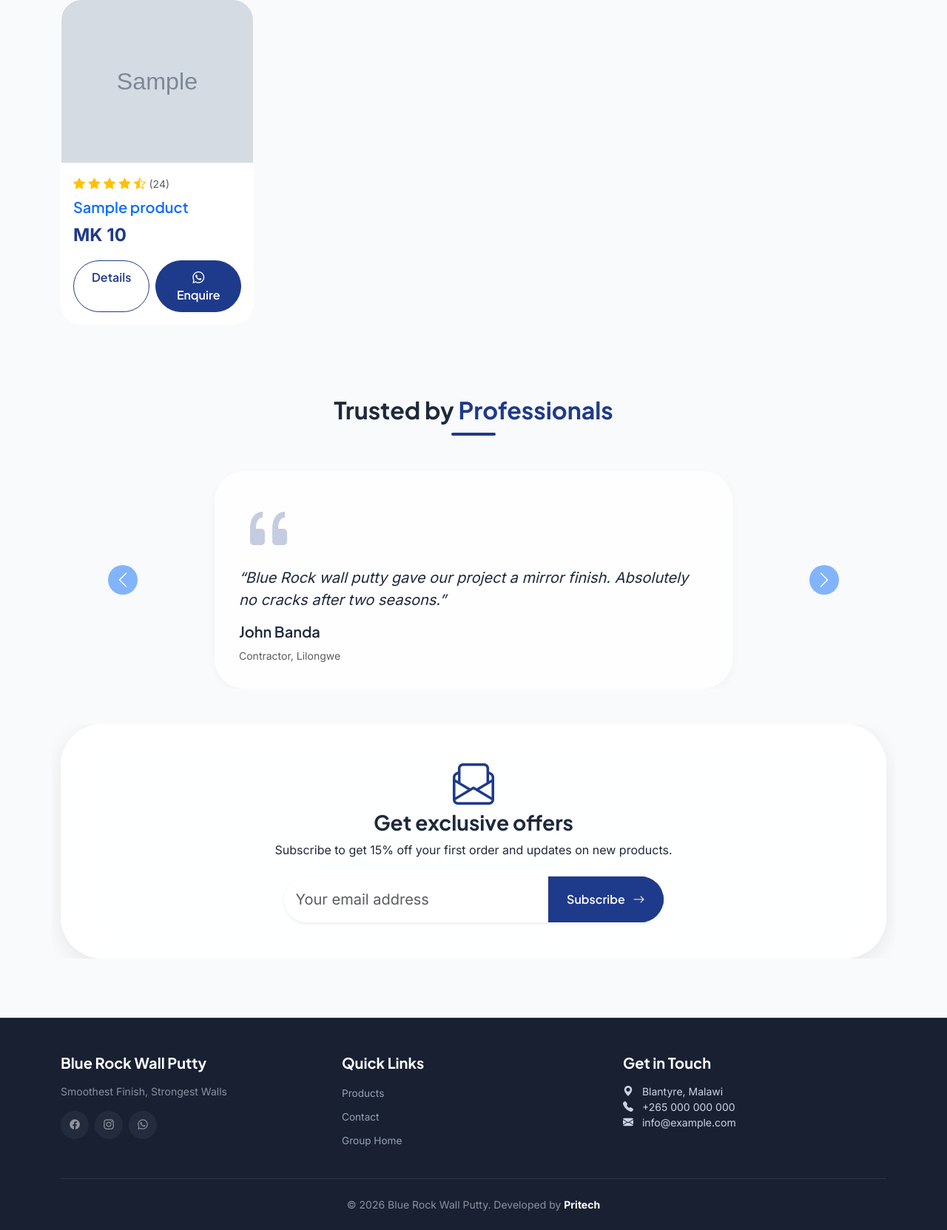
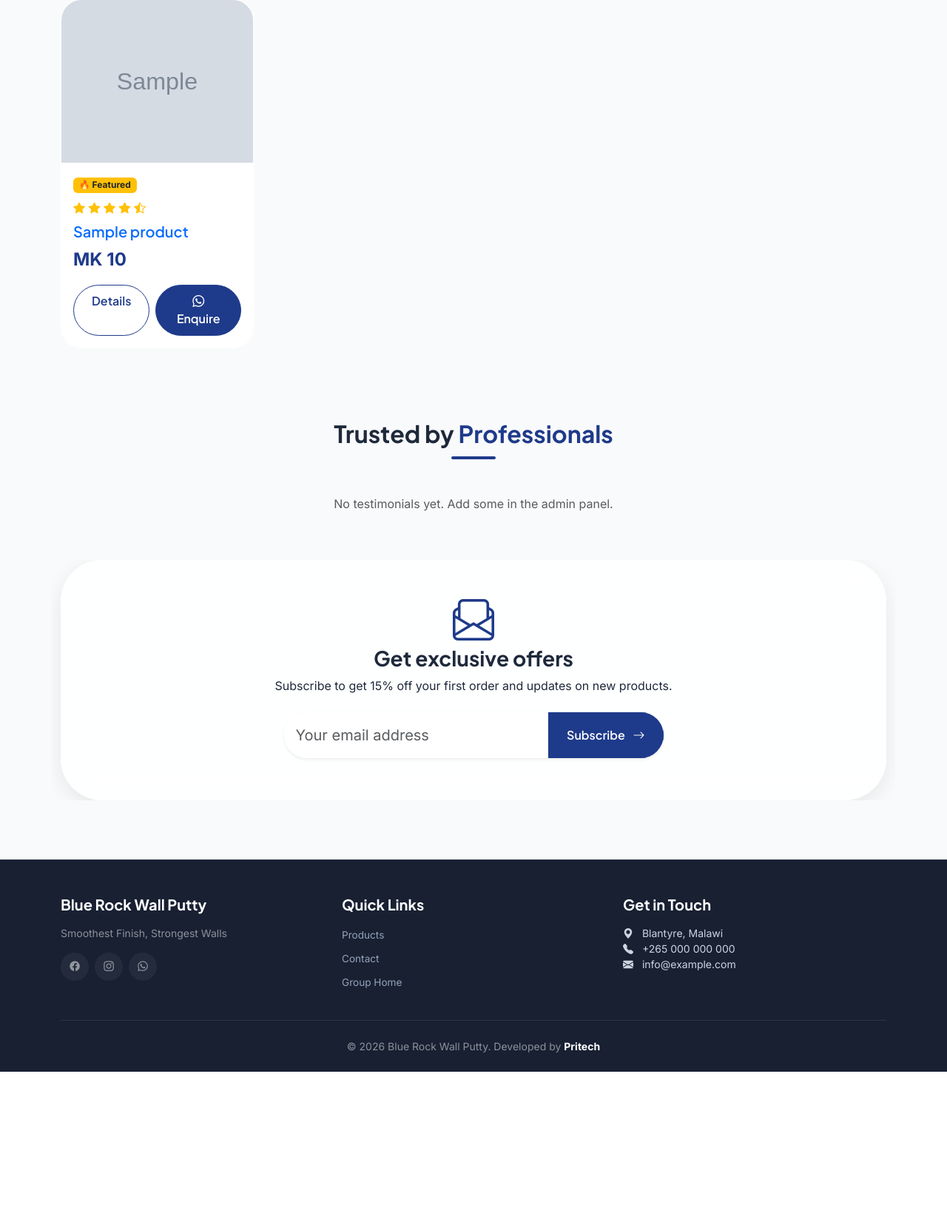
Before and after one commit to Izk-123/J-N, a Django app: page /products/ in a window 1280 px wide. Shown: the part 1321-2984 px from the top of the page at 74% size. After the commit the page ends 2770 px from the top, so only its background shows below. Run offline with Django 4.2, Linux system fonts and the light colour scheme; data comes from the database, SQL or seed files in the repository; tables that the repository leaves empty hold one stand-in row (values such as "Sample post"); grey boxes marked "Sample" are stand-in pictures; parts of the project's set-up code (start-up, migrations or seed data) failed here and were passed over; some libraries are stand-ins or nearby versions.

Commit message:
Add files via upload

```diff
--- a/templates/products/_product_grid.html
+++ b/templates/products/_product_grid.html
@@ -7,14 +7,28 @@
                 <img src="{{ product.image.url }}" class="product-img" alt="{{ product.name }}" loading="lazy">
             </div>
             <div class="p-3">
+                <!-- Featured badge -->
+                {% if product.is_featured %}
+                <span class="badge bg-warning text-dark mb-2">🔥 Featured</span>
+                {% endif %}
+
+                <!-- Dynamic rating stars (only if product.rating exists) -->
+                {% if product.rating %}
                 <div class="mb-2">
+                    {% with full=product.rating|floatformat:0|add:0 %}
+                    {% for i in "12345"|slice:full %}
                     <i class="bi bi-star-fill text-warning"></i>
-                    <i class="bi bi-star-fill text-warning"></i>
-                    <i class="bi bi-star-fill text-warning"></i>
-                    <i class="bi bi-star-fill text-warning"></i>
+                    {% endfor %}
+                    {% if product.rating|floatformat:1|slice:"-2:" != "0" %}
                     <i class="bi bi-star-half text-warning"></i>
-                    <span class="small text-muted">(24)</span>
+                    {% endif %}
+                    {% for i in "12345"|slice:full|length|add:product.rating|add:0|make_list|slice:product.rating|add:-1 %}
+                    <i class="bi bi-star text-warning"></i>
+                    {% endfor %}
+                    {% endwith %}
                 </div>
+                {% endif %}
+
                 <a href="{% url 'products:product_detail' product.slug %}" class="text-decoration-none">
                     <h5 class="fw-semibold">{{ product.name|truncatechars:40 }}</h5>
                 </a>
--- a/templates/products/base.html
+++ b/templates/products/base.html
@@ -47,7 +47,6 @@
             scroll-behavior: smooth;
         }
 
-        /* Prevent horizontal scroll on all containers */
         .container, .container-fluid {
             overflow-x: hidden;
         }
@@ -57,7 +56,6 @@
             font-weight: 600;
         }
 
-        /* Custom Scrollbar (only for desktop) */
         @media (min-width: 768px) {
             ::-webkit-scrollbar {
                 width: 8px;
@@ -74,7 +72,6 @@
             }
         }
 
-        /* Advanced Spinner */
         .advanced-spinner {
             width: 48px;
             height: 48px;
@@ -97,7 +94,6 @@
             opacity: 1;
         }
 
-        /* Glassmorphism Base */
         .glass-card {
             background: var(--glass-bg);
             backdrop-filter: blur(16px);
@@ -112,7 +108,6 @@
             border-color: var(--primary);
         }
 
-        /* Navbar */
         .navbar-gloss {
             background: rgba(255, 255, 255, 0.88);
             backdrop-filter: blur(20px);
@@ -170,7 +165,6 @@
             width: 100%;
         }
 
-        /* Hero Section with Enhanced Animations */
         .hero-modern {
             position: relative;
             background: linear-gradient(125deg, var(--primary) 0%, var(--primary-dark) 100%);
@@ -186,7 +180,6 @@
                 border-radius: 0 0 3rem 3rem;
             }
         }
-        /* Particles - hidden on mobile for performance */
         .particles-container {
             display: none;
         }
@@ -211,22 +204,11 @@
             animation: floatParticle linear infinite;
         }
         @keyframes floatParticle {
-            0% {
-                transform: translateY(0) translateX(0);
-                opacity: 0;
-            }
-            20% {
-                opacity: 0.6;
-            }
-            80% {
-                opacity: 0.6;
-            }
-            100% {
-                transform: translateY(-100px) translateX(30px);
-                opacity: 0;
-            }
+            0% { transform: translateY(0) translateX(0); opacity: 0; }
+            20% { opacity: 0.6; }
+            80% { opacity: 0.6; }
+            100% { transform: translateY(-100px) translateX(30px); opacity: 0; }
         }
-        /* Floating shapes - scaled down on mobile */
         .hero-shape {
             position: absolute;
             background: radial-gradient(circle, rgba(255,255,255,0.15) 0%, transparent 70%);
@@ -248,7 +230,6 @@
             position: relative;
             z-index: 2;
         }
-        /* Text reveal */
         .hero-title, .hero-subtitle, .hero-badge-wrapper {
             opacity: 0;
             animation: fadeInUp 0.8s ease forwards;
@@ -257,16 +238,9 @@
         .hero-title { animation-delay: 0.2s; }
         .hero-subtitle { animation-delay: 0.35s; }
         @keyframes fadeInUp {
-            from {
-                opacity: 0;
-                transform: translateY(30px);
-            }
-            to {
-                opacity: 1;
-                transform: translateY(0);
-            }
+            from { opacity: 0; transform: translateY(30px); }
+            to { opacity: 1; transform: translateY(0); }
         }
-        /* Hero text sizing */
         .hero-title {
             font-size: 1.8rem;
         }
@@ -288,7 +262,6 @@
                 font-size: 1.25rem;
             }
         }
-        /* Floating image - only on desktop */
         .hero-img {
             transition: transform 0.3s ease-out, box-shadow 0.3s;
             will-change: transform;
@@ -309,7 +282,6 @@
             transform: scale(1.02) rotateY(2deg);
             box-shadow: 0 25px 40px rgba(0,0,0,0.2);
         }
-        /* Buttons */
         .glow-button {
             transition: all 0.3s;
             position: relative;
@@ -349,7 +321,6 @@
             transform: translateY(-2px);
         }
 
-        /* Product Card */
         .product-tilt {
             transition: all 0.3s cubic-bezier(0.2, 0.9, 0.4, 1.1);
             transform-style: preserve-3d;
@@ -385,7 +356,6 @@
             transform: scale(1.05);
         }
 
-        /* Category Card */
         .category-gloss {
             text-align: center;
             padding: 1rem;
@@ -432,7 +402,6 @@
             }
         }
 
-        /* Testimonial */
         .testimonial-glass {
             background: rgba(255, 255, 255, 0.75);
             backdrop-filter: blur(12px);
@@ -449,7 +418,6 @@
             }
         }
 
-        /* Newsletter */
         .newsletter-glass {
             background: rgba(255, 255, 255, 0.85);
             backdrop-filter: blur(20px);
@@ -465,7 +433,6 @@
             }
         }
 
-        /* Buttons */
         .btn {
             font-weight: 600;
             border-radius: 40px;
@@ -499,7 +466,6 @@
             transform: translateY(-2px);
         }
 
-        /* Footer */
         footer {
             background: rgba(15, 23, 42, 0.96);
             backdrop-filter: blur(8px);
@@ -553,7 +519,6 @@
             transform: translateY(-3px);
         }
 
-        /* Carousel controls on mobile */
         .carousel-control-prev-icon, .carousel-control-next-icon {
             width: 30px;
             height: 30px;
@@ -566,7 +531,6 @@
             }
         }
 
-        /* Utilities */
         .bg-accent { background: var(--accent); }
         .text-primary { color: var(--primary) !important; }
         .border-primary { border-color: var(--primary) !important; }
@@ -575,12 +539,10 @@
             pointer-events: none;
         }
 
-        /* Fix offcanvas on mobile */
         .offcanvas {
             max-width: 80%;
         }
 
-        /* Ensure no horizontal scroll on any element */
         img, svg, iframe, video {
             max-width: 100%;
             height: auto;
@@ -590,7 +552,6 @@
 </head>
 <body>
 
-<!-- Navbar (Enhanced Glass) -->
 <nav class="navbar navbar-expand-lg navbar-gloss sticky-top py-2 py-md-3">
     <div class="container">
         <a class="navbar-brand" href="/">{{ site.company_name|default:"Blue Rock" }}</a>
@@ -607,7 +568,6 @@
     </div>
 </nav>
 
-<!-- Mobile Offcanvas -->
 <div class="offcanvas offcanvas-end" tabindex="-1" id="mobileNav">
     <div class="offcanvas-header border-bottom">
         <h5 class="offcanvas-title">{{ site.company_name|default:"Blue Rock" }}</h5>
@@ -624,7 +584,6 @@
 
 <main>{% block content %}{% endblock %}</main>
 
-<!-- Footer -->
 <footer>
     <div class="container">
         <div class="row g-4">
@@ -661,14 +620,17 @@
     </div>
 </footer>
 
-<!-- Scripts -->
 <script src="https://cdn.jsdelivr.net/npm/bootstrap@5.3.0/dist/js/bootstrap.bundle.min.js"></script>
 <script src="https://unpkg.com/htmx.org@1.9.12"></script>
 <script src="https://unpkg.com/aos@2.3.1/dist/aos.js"></script>
 <script>
     AOS.init({ duration: 800, once: false, mirror: true, offset: 20, disable: window.innerWidth < 768 ? true : false });
 
-    // Tilt effect for product cards (disabled on mobile for performance)
+    // Global CSRF token for all HTMX requests
+    document.body.addEventListener('htmx:configRequest', (event) => {
+        event.detail.headers['X-CSRFToken'] = '{{ csrf_token }}';
+    });
+
     if (window.innerWidth >= 768) {
         document.querySelectorAll('.product-tilt').forEach(card => {
             card.addEventListener('mousemove', (e) => {
@@ -684,7 +646,6 @@
             });
         });
 
-        // Mouse parallax for hero image (desktop only)
         const heroImg = document.querySelector('.hero-img');
         const heroWrapper = document.querySelector('.hero-image-wrapper');
         if (heroImg && heroWrapper) {
@@ -699,13 +660,11 @@
             });
         }
     } else {
-        // On mobile, ensure no hover transforms cause layout shifts
         document.querySelectorAll('.product-tilt').forEach(card => {
             card.style.transform = 'none';
         });
     }
 
-    // Ensure carousel touch works (Bootstrap already supports, but force refresh)
     if (typeof bootstrap !== 'undefined') {
         var carousels = document.querySelectorAll('.carousel');
         carousels.forEach(carousel => {
--- a/templates/products/product_detail.html
+++ b/templates/products/product_detail.html
@@ -87,7 +87,7 @@
             {% if product.specifications %}
             <div class="glass-card p-4 mt-4">
                 <h4 class="fw-bold mb-3">📐 Technical Specifications</h4>
-                <div style="white-space: pre-line; line-height: 1.6;">{{ product.specifications }}</div>
+                <div style="white-space: pre-line; line-height: 1.6;">{{ product.specifications|safe }}</div>
             </div>
             {% endif %}
         </div>
--- a/templates/products/product_list.html
+++ b/templates/products/product_list.html
@@ -107,38 +107,41 @@
     </div>
 </div>
 
-<!-- Testimonial Carousel -->
+<!-- Dynamic Testimonials Carousel (with source field support) -->
 <div class="container py-5">
     <div class="text-center mb-5" data-aos="fade-up">
         <h2 class="fw-bold">Trusted by <span class="text-primary">Professionals</span></h2>
         <div class="mx-auto rounded-pill" style="width: 60px; height: 4px; background: var(--primary); margin-top: 12px;"></div>
     </div>
+    {% if testimonials %}
     <div id="testimonialCarousel" class="carousel slide" data-bs-ride="carousel">
         <div class="carousel-inner">
-            <div class="carousel-item active">
+            {% for testimonial in testimonials %}
+            <div class="carousel-item {% if forloop.first %}active{% endif %}">
                 <div class="testimonial-glass mx-auto" style="max-width: 700px;">
                     <i class="bi bi-quote display-1 text-primary opacity-25"></i>
-                    <p class="fs-5 fst-italic">“Blue Rock wall putty gave our project a mirror finish. Absolutely no cracks after two seasons.”</p>
-                    <h5 class="mt-3">John Banda</h5>
-                    <small class="text-muted">Contractor, Lilongwe</small>
+                    <p class="fs-5 fst-italic">“{{ testimonial.message }}”</p>
+
+                    <!-- Optional source badge (if you want to show which sub‑site this testimonial belongs to) -->
+                    {% if testimonial.source %}
+                    <span class="badge bg-secondary mb-2">{{ testimonial.get_source_display }}</span>
+                    {% endif %}
+
+                    <!-- Star rating (1–5) -->
+                    <div class="mb-2">
+                        {% for i in "12345"|slice:testimonial.rating %}
+                        <i class="bi bi-star-fill text-warning"></i>
+                        {% endfor %}
+                        {% for i in "12345"|slice:testimonial.rating|length|add:testimonial.rating|make_list|slice:"5:" %}
+                        <i class="bi bi-star text-warning"></i>
+                        {% endfor %}
+                    </div>
+
+                    <h5 class="mt-3">{{ testimonial.name }}</h5>
+                    <small class="text-muted">{{ testimonial.role|default:"Customer" }}</small>
                 </div>
             </div>
-            <div class="carousel-item">
-                <div class="testimonial-glass mx-auto" style="max-width: 700px;">
-                    <i class="bi bi-quote display-1 text-primary opacity-25"></i>
-                    <p class="fs-5 fst-italic">“The water repellent formula is a game changer. Exterior walls stay dry even in heavy rain.”</p>
-                    <h5 class="mt-3">Grace Mwale</h5>
-                    <small class="text-muted">Architect, Blantyre</small>
-                </div>
-            </div>
-            <div class="carousel-item">
-                <div class="testimonial-glass mx-auto" style="max-width: 700px;">
-                    <i class="bi bi-quote display-1 text-primary opacity-25"></i>
-                    <p class="fs-5 fst-italic">“Excellent coverage and easy to apply. My clients love the smooth finish.”</p>
-                    <h5 class="mt-3">Peter Phiri</h5>
-                    <small class="text-muted">Painting Contractor</small>
-                </div>
-            </div>
+            {% endfor %}
         </div>
         <button class="carousel-control-prev" type="button" data-bs-target="#testimonialCarousel" data-bs-slide="prev">
             <span class="carousel-control-prev-icon bg-primary rounded-circle p-3" aria-hidden="true"></span>
@@ -147,20 +150,30 @@
             <span class="carousel-control-next-icon bg-primary rounded-circle p-3" aria-hidden="true"></span>
         </button>
     </div>
+    {% else %}
+    <p class="text-center text-muted">No testimonials yet. Add some in the admin panel.</p>
+    {% endif %}
 </div>
 
-<!-- Newsletter -->
-<div class="container" data-aos="fade-up">
+<!-- Functional Newsletter Signup (HTMX) -->
+<div class="container" data-aos="fade-up" id="newsletter-section">
     <div class="newsletter-glass text-center">
         <i class="bi bi-envelope-paper display-4 text-primary mb-3"></i>
         <h3 class="fw-bold">Get exclusive offers</h3>
         <p>Subscribe to get 15% off your first order and updates on new products.</p>
         <div class="row justify-content-center mt-4">
             <div class="col-md-6">
-                <div class="input-group shadow-sm rounded-pill overflow-hidden">
-                    <input type="email" class="form-control form-control-lg border-0 py-3" placeholder="Your email address">
-                    <button class="btn btn-primary px-4 rounded-0">Subscribe <i class="bi bi-arrow-right ms-2"></i></button>
-                </div>
+                <form hx-post="{% url 'contacts:newsletter_signup' %}"
+                      hx-target="#newsletter-message"
+                      hx-swap="innerHTML"
+                      hx-headers='{"X-CSRFToken": "{{ csrf_token }}"}'>
+                    {% csrf_token %}
+                    <div class="input-group shadow-sm rounded-pill overflow-hidden">
+                        <input type="email" name="email" class="form-control form-control-lg border-0 py-3" placeholder="Your email address" required>
+                        <button class="btn btn-primary px-4 rounded-0" type="submit">Subscribe <i class="bi bi-arrow-right ms-2"></i></button>
+                    </div>
+                    <div id="newsletter-message" class="mt-2 small"></div>
+                </form>
             </div>
         </div>
     </div>
```
Also changed, not shown: templates/group/landing.html (+39 -1 lines).
